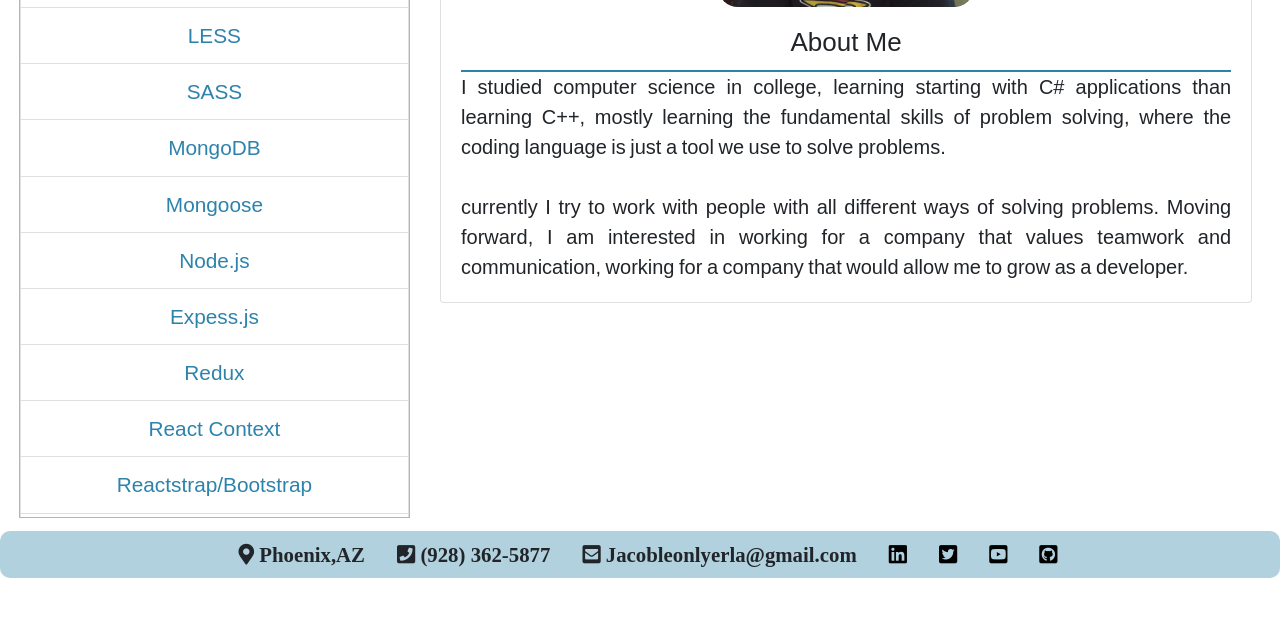
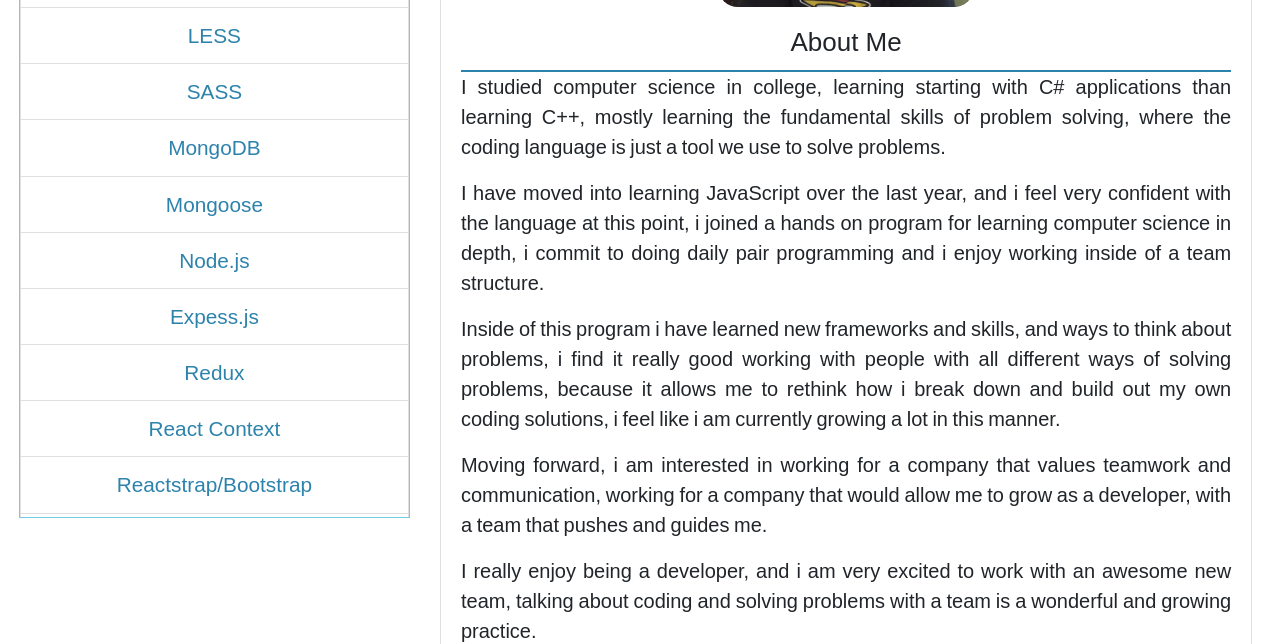
Before and after one commit to JacobLeonLyerla/front-end-resume, a React (Create React App) app: page / in a window 1280 px wide. Shown: the part 308-952 px from the top of the page. Before the commit the page ends 886 px from the top, so only its background shows below. Built offline with nearby package versions, Linux system fonts and the light colour scheme; no server answers.

Commit message:
added more text to my about me

```diff
--- a/src/MiddleComponent/MiddleHeader.js
+++ b/src/MiddleComponent/MiddleHeader.js
@@ -16,8 +16,19 @@ const Header = () => {
         <CardTitle>About Me</CardTitle>
 
         <CardText>
-        I studied computer science in college, learning starting with C# applications than learning C++, mostly learning the fundamental skills of problem solving, where the coding language is just a tool we use to solve problems. <br /><br/>
-        currently I try to work with people with all different ways of solving problems. Moving forward, I am interested in working for a company that values teamwork and communication, working for a company that would allow me to grow as a developer.
+       <p> I studied computer science in college, learning starting with C# applications than learning C++, mostly learning the fundamental skills of problem solving, where the coding language is just a tool we use to solve problems.
+</p><p>
+I have moved into learning JavaScript over the last year, and i feel very confident with the language at this point, i joined a hands on program for learning computer science in depth, i commit to doing daily pair programming and i enjoy working inside of a team structure.
+</p><p>
+Inside of this program i have learned new frameworks and skills, and ways to think about problems, i find it really good working with people with all different ways of solving problems, because it allows me to rethink how i break down and build out my own coding solutions, i feel like i am currently growing a lot in this manner.
+</p><p>
+Moving forward, i am interested in working for a company that values teamwork and communication, working for a company that would allow me to grow as a developer, with a team that pushes and guides me.
+</p><p>
+I really enjoy being a developer, and i am very excited to work with an awesome new team, talking about coding and solving problems with a team is a wonderful and growing practice.
+</p>
+Thank you for reading.
+
+
         </CardText>
       </CardBody>
     </Card>
```
